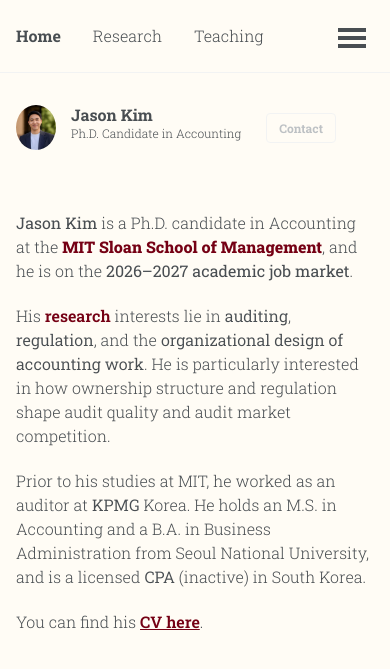
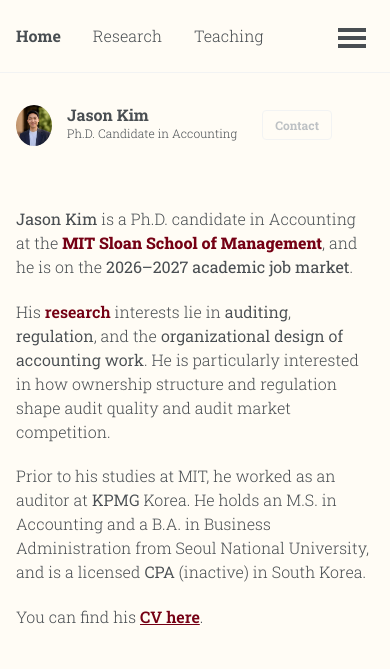
Before and after one commit to jgkim262/jgkim262.github.io, a Jekyll site: the page built from _pages/about.md, in a window 390 px wide. Shown: the top 669 px of the page. Built offline with Jekyll 4.4.1, drawn with Linux system fonts in a browser that asks for light colours; a style sheet for code colours, icons or effects is not loaded.

Commit message:
Mobile avatar back to 36px
Co-Authored-By: Claude Fable 5 <noreply@anthropic.com>

```diff
--- a/_sass/layout/_sidebar.scss
+++ b/_sass/layout/_sidebar.scss
@@ -143,7 +143,7 @@
 .author__avatar {
   display: table-cell;
   vertical-align: top;
-  width: 40px; // template's 36px reads too small on a phone, per Jason
+  width: 36px; // mobile avatar size, per Jason; must match img width below
   // set width only, for non-square avatars
   // height: 36px;
 
@@ -166,7 +166,7 @@
     // Explicit px on the narrow layout: immune to the WebKit table-cell
     // quirk above. Must match the cell width set on .author__avatar.
     // The $large block below restores fluid sizing on desktop.
-    width: 40px;
+    width: 36px;
 
     // 5% above the 175px template/timdesilva.me default, per Jason's taste.
     max-width: 184px;
```
